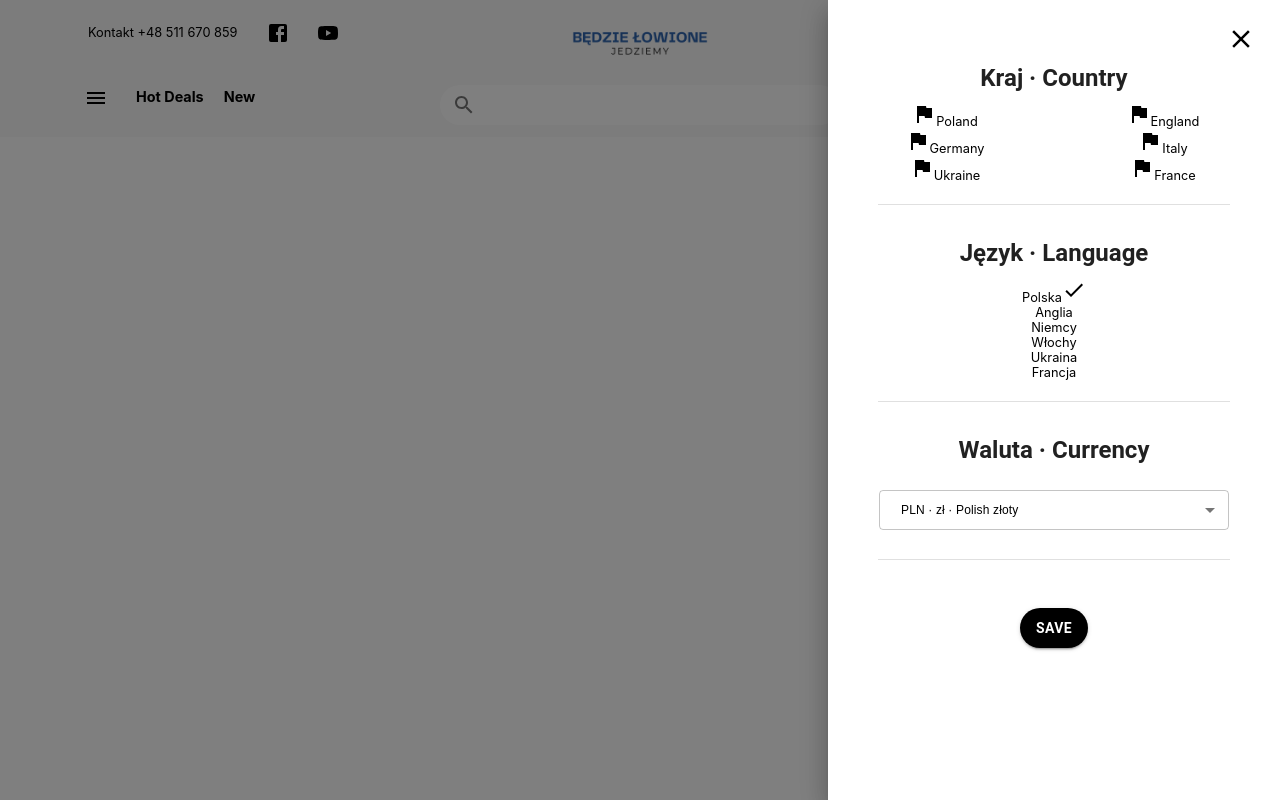
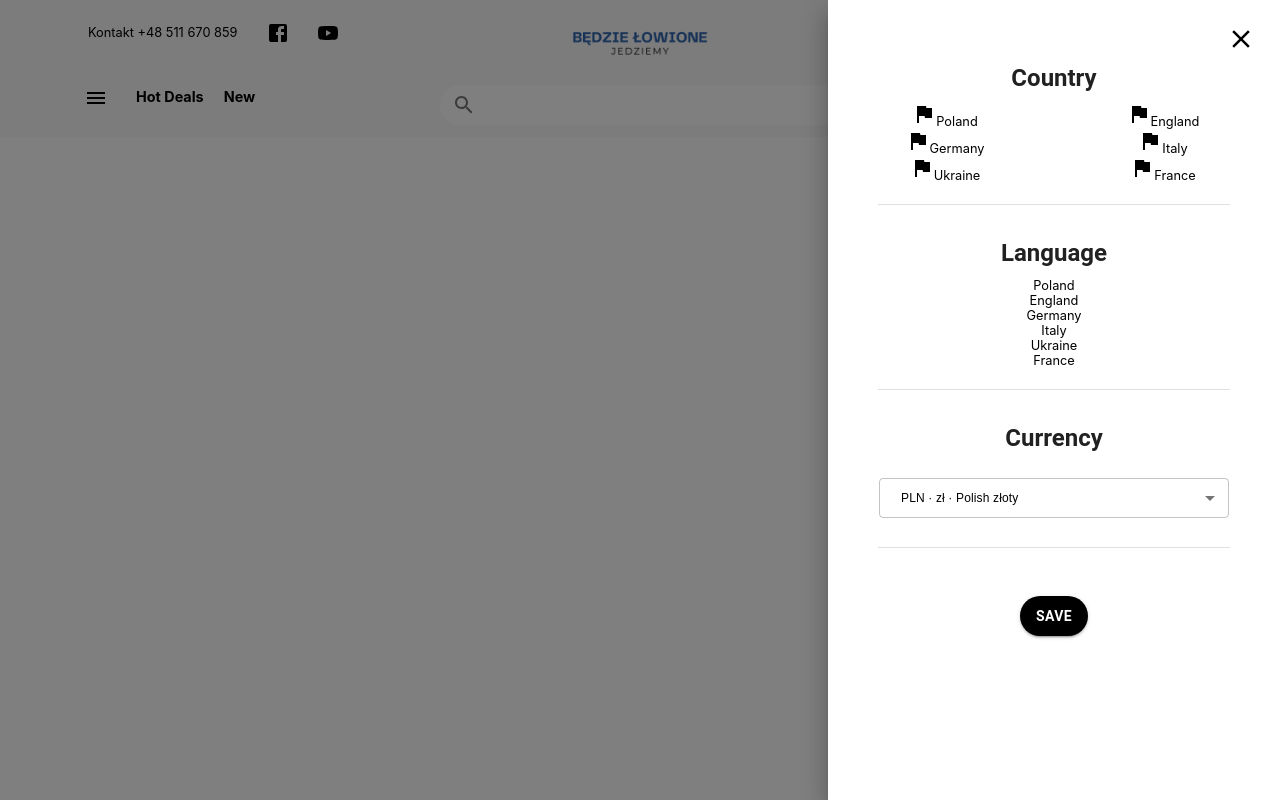
Before and after one commit to RafalGontarski/MyShop-frontend, a React (Create React App) app: page / in a window 1280 px wide. Both pictures are taken after a click on the button "profile". Built offline with nearby package versions, Linux system fonts and the light colour scheme.

Commit message:
feature_MSH-5/countries_and_languages_translation

```diff
--- a/src/components/navbar/drawer/LanguageDrawer.tsx
+++ b/src/components/navbar/drawer/LanguageDrawer.tsx
@@ -110,7 +110,7 @@ export const LanguageDrawer: React.FC<DrawerProps> = ({ open, onClose, onLanguag
                 >
                     <Box sx={{ display: 'flex', alignItems: 'left' }}>
                         <Typography variant="h5" gutterBottom style={{ fontWeight: 'bold' }}>
-                            Kraj · Country
+                            {`${t('languageDrawer.country')}`}
                         </Typography>
                     </Box>
 
@@ -128,17 +128,17 @@ export const LanguageDrawer: React.FC<DrawerProps> = ({ open, onClose, onLanguag
                                     alignItems: 'center'}}>
                                     <FlagCountryLink
                                         href={"#"}
-                                        label={t(`countries.Poland`)}
+                                        label={t(`countriesFlag.Poland`)}
                                         selected={selectedCountry === "Poland"}
                                         onClick={() => setSelectedCountry("Poland")} />
                                     <FlagCountryLink
                                         href={"#"}
-                                        label={t(`countries.Germany`)}
+                                        label={t(`countriesFlag.Germany`)}
                                         selected={selectedCountry === "Germany"}
                                         onClick={() => setSelectedCountry("Germany")} />
                                     <FlagCountryLink
                                         href={"#"}
-                                        label={t(`countries.Ukraine`)}
+                                        label={t(`countriesFlag.Ukraine`)}
                                         selected={selectedCountry === "Ukraine"}
                                         onClick={() => setSelectedCountry("Ukraine")} />
                                 </Box>
@@ -151,17 +151,17 @@ export const LanguageDrawer: React.FC<DrawerProps> = ({ open, onClose, onLanguag
                                     alignItems: 'center'}}>
                                     <FlagCountryLink
                                         href={"#"}
-                                        label={t(`countries.England`)}
+                                        label={t(`countriesFlag.England`)}
                                         selected={selectedCountry === "England"}
                                         onClick={() => setSelectedCountry("England")} />
                                     <FlagCountryLink
                                         href={"#"}
-                                        label={t(`countries.Italy`)}
+                                        label={t(`countriesFlag.Italy`)}
                                         selected={selectedCountry === "Italy"}
                                         onClick={() => setSelectedCountry("Italy")} />
                                     <FlagCountryLink
                                         href={"#"}
-                                        label={t(`countries.France`)}
+                                        label={t(`countriesFlag.France`)}
                                         selected={selectedCountry === "France"}
                                         onClick={() => setSelectedCountry("France")} />
                                 </Box>
@@ -202,7 +202,7 @@ export const LanguageDrawer: React.FC<DrawerProps> = ({ open, onClose, onLanguag
 
                     <Box sx={{ display: 'flex', alignItems: 'left' }}>
                         <Typography variant="h5" gutterBottom style={{ fontWeight: 'bold' }}>
-                            Język · Language
+                            {`${t('languageDrawer.language')}`}
                         </Typography>
                     </Box>
 
@@ -214,14 +214,14 @@ export const LanguageDrawer: React.FC<DrawerProps> = ({ open, onClose, onLanguag
                             alignItems: 'center'}}>
 
                             <CountryLink
-                                label={"Polska"}
-                                selected={selectedCountry === "Polska"}
-                                onClick={() => setSelectedCountry("Polska")}
+                                label={t(`countriesFlag.Poland`)}
+                                selected={selectedCountry === "Poland"}
+                                onClick={() => setSelectedCountry("Poland")}
                             />
                             <CountryLink
-                                label={"Anglia"}
-                                selected={selectedCountry === "Anglia"}
-                                onClick={() => setSelectedCountry("Anglia")}
+                                label={t(`countriesFlag.England`)}
+                                selected={selectedCountry === "England"}
+                                onClick={() => setSelectedCountry("England")}
                             />
                         </Box>
                     </Grid>
@@ -233,14 +233,14 @@ export const LanguageDrawer: React.FC<DrawerProps> = ({ open, onClose, onLanguag
                             justifyContent: 'center',
                             alignItems: 'center'}}>
                             <CountryLink
-                                label={"Niemcy"}
-                                selected={selectedCountry === "Niemcy"}
-                                onClick={() => setSelectedCountry("Niemcy")}
+                                label={t(`countriesFlag.Germany`)}
+                                selected={selectedCountry === "Germany"}
+                                onClick={() => setSelectedCountry("Germany")}
                             />
                             <CountryLink
-                                label={"Włochy"}
-                                selected={selectedCountry === "Włochy"}
-                                onClick={() => setSelectedCountry("Włochy")}
+                                label={t(`countriesFlag.Italy`)}
+                                selected={selectedCountry === "Italy"}
+                                onClick={() => setSelectedCountry("Italy")}
                             />
                         </Box>
                     </Grid>
@@ -252,14 +252,14 @@ export const LanguageDrawer: React.FC<DrawerProps> = ({ open, onClose, onLanguag
                             justifyContent: 'center',
                             alignItems: 'center'}}>
                             <CountryLink
-                                label={"Ukraina"}
-                                selected={selectedCountry === "Ukraina"}
-                                onClick={() => setSelectedCountry("Ukraina")}
+                                label={t(`countriesFlag.Ukraine`)}
+                                selected={selectedCountry === "Ukraine"}
+                                onClick={() => setSelectedCountry("Ukraine")}
                             />
                             <CountryLink
-                                label={"Francja"}
-                                selected={selectedCountry === "Francja"}
-                                onClick={() => setSelectedCountry("Francja")}
+                                label={t(`countriesFlag.France`)}
+                                selected={selectedCountry === "France"}
+                                onClick={() => setSelectedCountry("France")}
                             />
                         </Box>
                     </Grid>
@@ -298,7 +298,7 @@ export const LanguageDrawer: React.FC<DrawerProps> = ({ open, onClose, onLanguag
 
                     <Box sx={{ display: 'flex', alignItems: 'left' }}>
                         <Typography variant="h5" gutterBottom style={{ fontWeight: 'bold' }}>
-                            Waluta · Currency
+                            {`${t('languageDrawer.currency')}`}
                         </Typography>
                     </Box>
 
--- a/src/translations/de.json
+++ b/src/translations/de.json
@@ -1,5 +1,18 @@
 {
   "save": "Speichern",
+  "languageDrawer": {
+    "country": "Land · Country",
+    "language": "Sprache · Language",
+    "currency": "Währung · Currency"
+  },
+  "countriesFlag": {
+    "Poland": "Polen",
+    "Germany": "Deutschland",
+    "Ukraine": "Ukraine",
+    "England": "England",
+    "Italy": "Italien",
+    "France": "Frankreich"
+  },
   "countries": {
     "Poland": "Polen",
     "Germany": "Deutschland",
--- a/src/translations/en.json
+++ b/src/translations/en.json
@@ -1,6 +1,11 @@
 {
   "save": "SAVE",
-  "countries": {
+  "languageDrawer": {
+    "country": "Country",
+    "language": "Language",
+    "currency": "Currency"
+  },
+  "countriesFlag": {
     "Poland": "Poland",
     "Germany": "Germany",
     "Ukraine": "Ukraine",
--- a/src/translations/fr.json
+++ b/src/translations/fr.json
@@ -1,6 +1,11 @@
 {
   "save": "Enregistrer",
-  "countries": {
+  "languageDrawer": {
+    "country": "Pays · Country",
+    "language": "Langue · Language",
+    "currency": "Devise · Currency"
+  },
+  "countriesFlag": {
     "Poland": "Pologne",
     "Germany": "Allemagne",
     "Ukraine": "Ukraine",
--- a/src/translations/it.json
+++ b/src/translations/it.json
@@ -1,6 +1,11 @@
 {
   "save": "Salva",
-  "countries": {
+  "languageDrawer": {
+    "country": "Paese · Country",
+    "language": "Lingua · Language",
+    "currency": "Valuta · Currency"
+  },
+  "countriesFlag": {
     "Poland": "Polonia",
     "Germany": "Germania",
     "Ukraine": "Ucraina",
--- a/src/translations/pl.json
+++ b/src/translations/pl.json
@@ -1,6 +1,11 @@
 {
   "save": "ZAPISZ",
-  "countries": {
+  "languageDrawer": {
+    "country": "Kraj · Country",
+    "language": "Język · Language",
+    "currency": "Waluta · Currency"
+  },
+  "countriesFlag": {
     "Poland": "Polska",
     "Germany": "Niemcy",
     "Ukraine": "Ukraina",
--- a/src/translations/ua.json
+++ b/src/translations/ua.json
@@ -1,6 +1,11 @@
 {
   "save": "Зберегти",
-  "countries": {
+  "languageDrawer": {
+    "country": "Країна · Country",
+    "language": "Мова · Language",
+    "currency": "Валюта · Currency"
+  },
+  "countriesFlag": {
     "Poland": "Польща",
     "Germany": "Німеччина",
     "Ukraine": "Україна",
```
